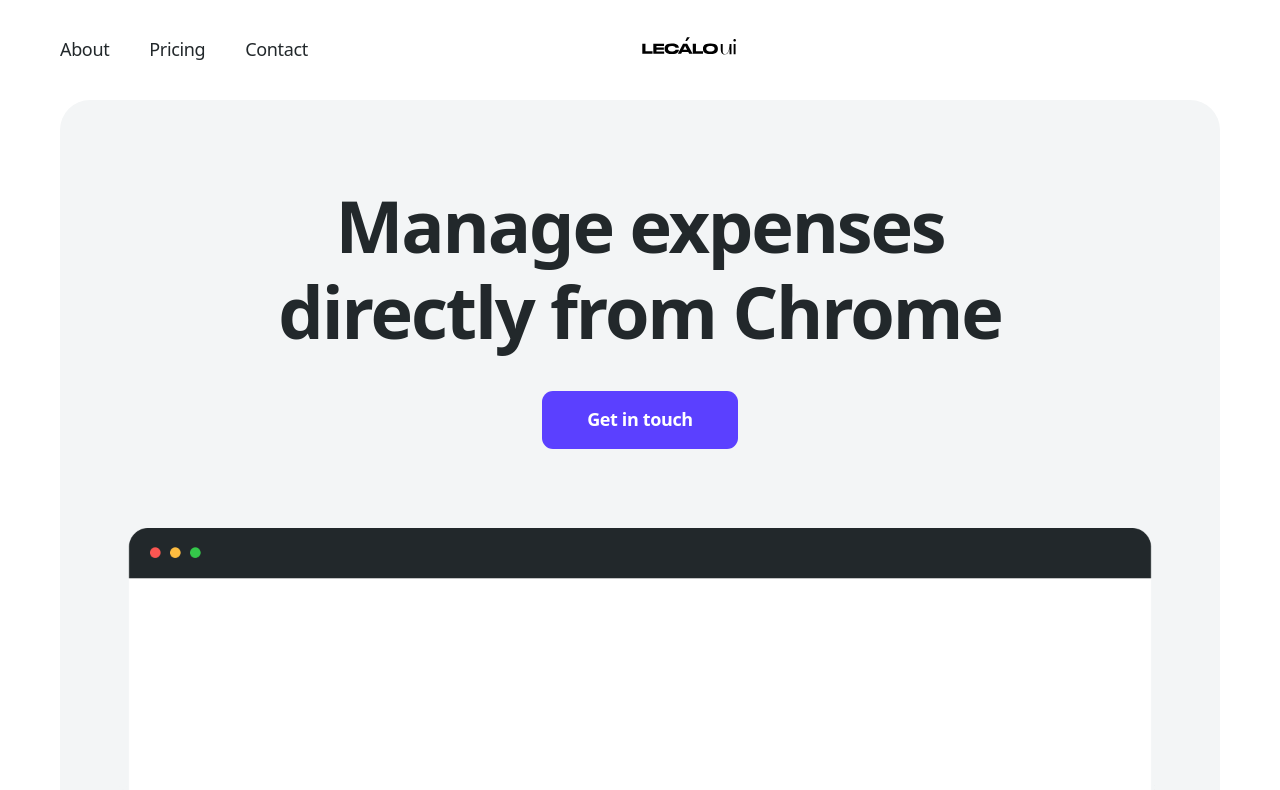
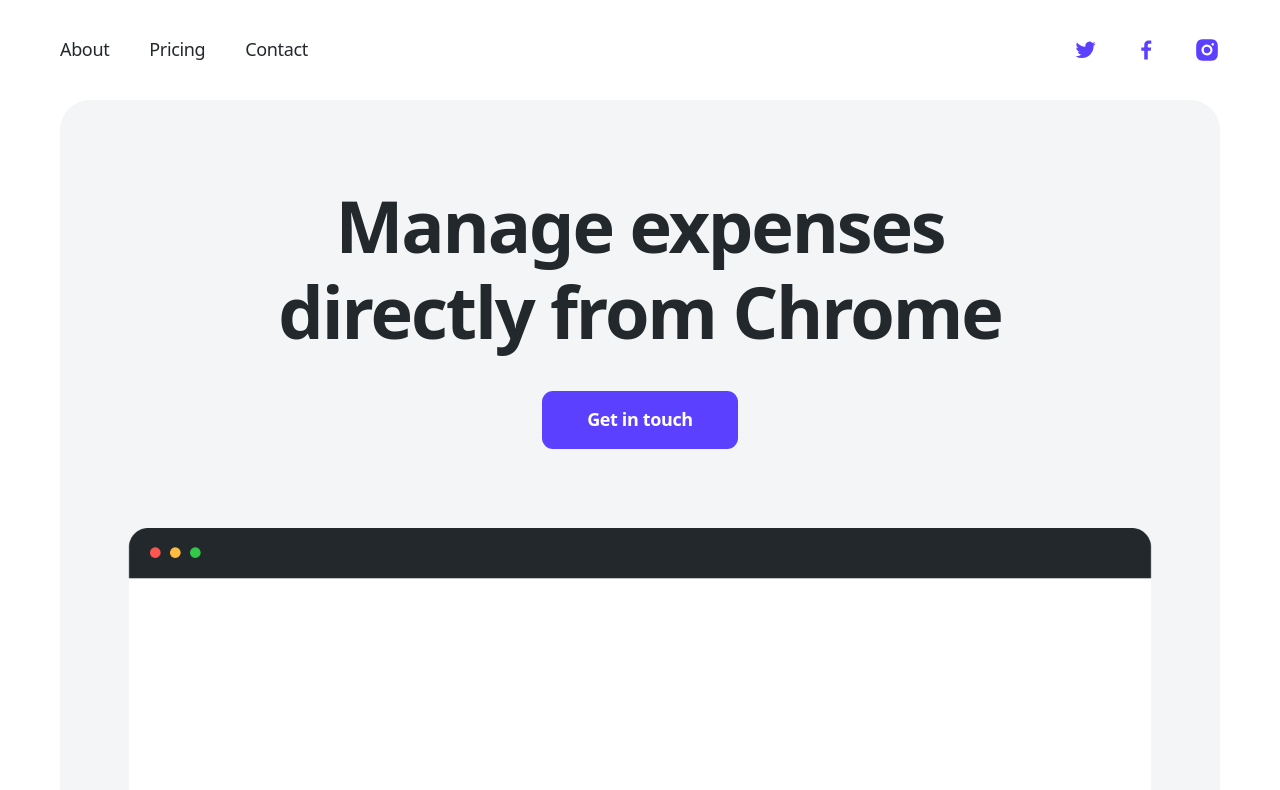
Before and after one commit to maryna989/bytehive-assignment, a plain HTML site: page index.html in a window 1280 px wide. Shown: the top 790 px of the page. Drawn offline with nearby package versions, Linux system fonts and the light colour scheme.

Commit message:
Deploying to gh-pages from @ maryna989/bytehive-assignment@19bf75648608dda5c5e739ad69098435981f397e 🚀

```diff
--- a/index.html
+++ b/index.html
@@ -29,7 +29,7 @@
     </nav>
     <a href="#" class="logo">
       <svg class="icon-logo js-logo" width="127" height="20">
-        <use href="/bytehive-assignment/assets/icons-B-FfTyXT.svg#icon-Logo"></use>
+        <use href="/img/icons.svg#icon-Logo"></use>
       </svg>
     </a>
 
@@ -115,7 +115,7 @@
     <div class="items-footer">
       <a href="#" class="logo-footer">
         <svg width="127" height="20">
-          <use href="/bytehive-assignment/assets/icons-B-FfTyXT.svg#icon-Logo"></use>
+          <use href="/img/icons.svg#icon-Logo"></use>
         </svg>
       </a>
       <p class="footer-reserv">&copy;2022 All right reserved</p>
@@ -131,5 +131,6 @@
   </div>
 </footer>
 
+
   </body>
 </html>
--- a/index.js
+++ b/index.js
@@ -1,14 +1,14 @@
-(function(){const t=document.createElement("link").relList;if(t&&t.supports&&t.supports("modulepreload"))return;for(const i of document.querySelectorAll('link[rel="modulepreload"]'))l(i);new MutationObserver(i=>{for(const s of i)if(s.type==="childList")for(const o of s.addedNodes)o.tagName==="LINK"&&o.rel==="modulepreload"&&l(o)}).observe(document,{childList:!0,subtree:!0});function r(i){const s={};return i.integrity&&(s.integrity=i.integrity),i.referrerPolicy&&(s.referrerPolicy=i.referrerPolicy),i.crossOrigin==="use-credentials"?s.credentials="include":i.crossOrigin==="anonymous"?s.credentials="omit":s.credentials="same-origin",s}function l(i){if(i.ep)return;i.ep=!0;const s=r(i);fetch(i.href,s)}})();const u=[{title:"About",link:"#"},{title:"Pricing",link:"#"},{title:"Contact",link:"#"}],a=[{platform:"Twitter",link:"#",icon:"icon-twitter"},{platform:"Facebook",link:"#",icon:"icon-facebook"},{platform:"Instagram",link:"#",icon:"icon-instagram"}],c=e=>`
+(function(){const t=document.createElement("link").relList;if(t&&t.supports&&t.supports("modulepreload"))return;for(const i of document.querySelectorAll('link[rel="modulepreload"]'))l(i);new MutationObserver(i=>{for(const s of i)if(s.type==="childList")for(const o of s.addedNodes)o.tagName==="LINK"&&o.rel==="modulepreload"&&l(o)}).observe(document,{childList:!0,subtree:!0});function r(i){const s={};return i.integrity&&(s.integrity=i.integrity),i.referrerPolicy&&(s.referrerPolicy=i.referrerPolicy),i.crossOrigin==="use-credentials"?s.credentials="include":i.crossOrigin==="anonymous"?s.credentials="omit":s.credentials="same-origin",s}function l(i){if(i.ep)return;i.ep=!0;const s=r(i);fetch(i.href,s)}})();const u=[{title:"About",link:"#"},{title:"Pricing",link:"#"},{title:"Contact",link:"#"}],c=[{platform:"Twitter",link:"#",icon:"icon-twitter"},{platform:"Facebook",link:"#",icon:"icon-facebook"},{platform:"Instagram",link:"#",icon:"icon-instagram"}],a=e=>`
     ${e.map(t=>`
       <li class="social-item">
         <a href="${t.link}" class="social-link" aria-label="${t.platform}">
           <svg class="social-icon" width="26" height="26">
-            <use href="../img/icons.svg#${t.icon}"></use>
+            <use href="/icons/icons.svg#${t.icon}"></use>
           </svg>
         </a>
       </li>
     `).join("")}
-`,p=u.map(e=>`<li class="nav-item"><a class="nav-link" href="${e.link}">${e.title}</a></li>`).join(""),d=document.querySelector(".nav-list"),f=document.querySelector(".header-socials");d.innerHTML=p;f.innerHTML=c(a);const m=[{title:"People",value:"200"},{title:"Our users the world",value:"50"},{title:"Succesfull projects",value:"100"}],g=m.map((e,t)=>{let r=e.value;return t===0?r=`${r}+`:t===1?r=`${r}K`:t===2&&(r=`${r}%`),`<li class="static-item"><h3>${e.title}</h3><p class="item-value">${r}</p></li>`}).join(""),h=document.querySelector(".js-statistics-list");h.innerHTML=g;const v=[{title:"Basic",price:"9",description:"Lorem ipsum dolor sit amet, consectetur adipiscing elit",plan:"Starter",features:["10-hour training","Coffee and lunch","Course files to your email","Individual consulting"]},{title:"Standart",price:"29",description:"Lorem ipsum dolor sit amet, consectetur adipiscing elit",plan:"Medium",features:["10-hour training","Coffee and lunch","Course files to your email","Individual consulting"],popular:!0},{title:"Business",price:"99",description:"Lorem ipsum dolor sit amet, consectetur adipiscing elit",plan:"Large",features:["10-hour training","Coffee and lunch","Course files to your email","Individual consulting"]}];function $(e){return`
+`,p=u.map(e=>`<li class="nav-item"><a class="nav-link" href="${e.link}">${e.title}</a></li>`).join(""),d=document.querySelector(".nav-list"),f=document.querySelector(".header-socials");d.innerHTML=p;f.innerHTML=a(c);const m=[{title:"People",value:"200"},{title:"Our users the world",value:"50"},{title:"Succesfull projects",value:"100"}],g=m.map((e,t)=>{let r=e.value;return t===0?r=`${r}+`:t===1?r=`${r}K`:t===2&&(r=`${r}%`),`<li class="static-item"><h3>${e.title}</h3><p class="item-value">${r}</p></li>`}).join(""),h=document.querySelector(".js-statistics-list");h.innerHTML=g;const v=[{title:"Basic",price:"9",description:"Lorem ipsum dolor sit amet, consectetur adipiscing elit",plan:"Starter",features:["10-hour training","Coffee and lunch","Course files to your email","Individual consulting"]},{title:"Standart",price:"29",description:"Lorem ipsum dolor sit amet, consectetur adipiscing elit",plan:"Medium",features:["10-hour training","Coffee and lunch","Course files to your email","Individual consulting"],popular:!0},{title:"Business",price:"99",description:"Lorem ipsum dolor sit amet, consectetur adipiscing elit",plan:"Large",features:["10-hour training","Coffee and lunch","Course files to your email","Individual consulting"]}];function $(e){return`
         <li class="feature-items">
         <svg width="27" height="27" viewBox="0 0 27 28" fill="none" xmlns="http://www.w3.org/2000/svg">
            <circle cx="13.125" cy="13.5625" r="10.125" stroke="#22282B" stroke-width="1.5"/>
@@ -39,7 +39,7 @@
         `}y.innerHTML=v.map((e,t)=>L(e,t)).join("");const S=[["Creative Direction","Art Direction","Visual Design","Service Design"],["UX Design","Brand Identity","Concepting","Interaction Design"],["Design Systems","Strategy","Digital Experiences","Consulting"]],w=()=>`
         ${S.map(e=>`
           <div class="services-group">
-            ${e.map(t=>`<a href="#" class="service-item">${t}<svg class="icon-arrow" width="13" height="13"><use href='/img/icons.svg#icon-arrow'></use></svg></a>`).join("")}
+            ${e.map(t=>`<a href="#" class="service-item">${t}<svg class="icon-arrow" width="13" height="13"><use href='/icons/icons.svg#icon-arrow'></use></svg></a>`).join("")}
             </div>`).join("")}
-    `,C=document.querySelector(".js-our-services");C.innerHTML=w();const k=document.querySelector(".js-footer-social");k.innerHTML=c(a);
+    `,C=document.querySelector(".js-our-services");C.innerHTML=w();const k=document.querySelector(".js-footer-social");k.innerHTML=a(c);
 //# sourceMappingURL=index.js.map
```
Also changed, not shown: icons/icons.svg (renamed from assets/icons-B-FfTyXT.svg), 1 other file.
